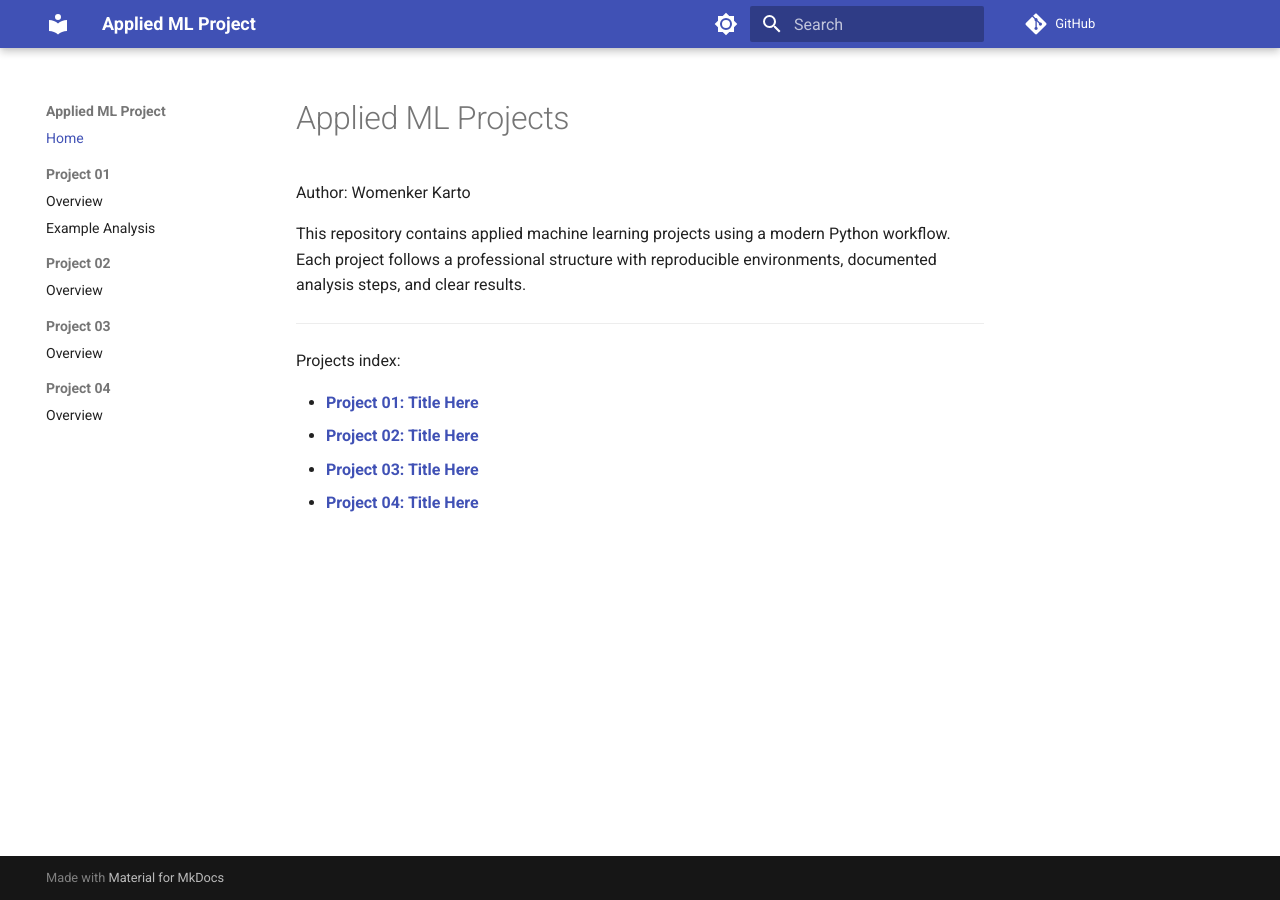
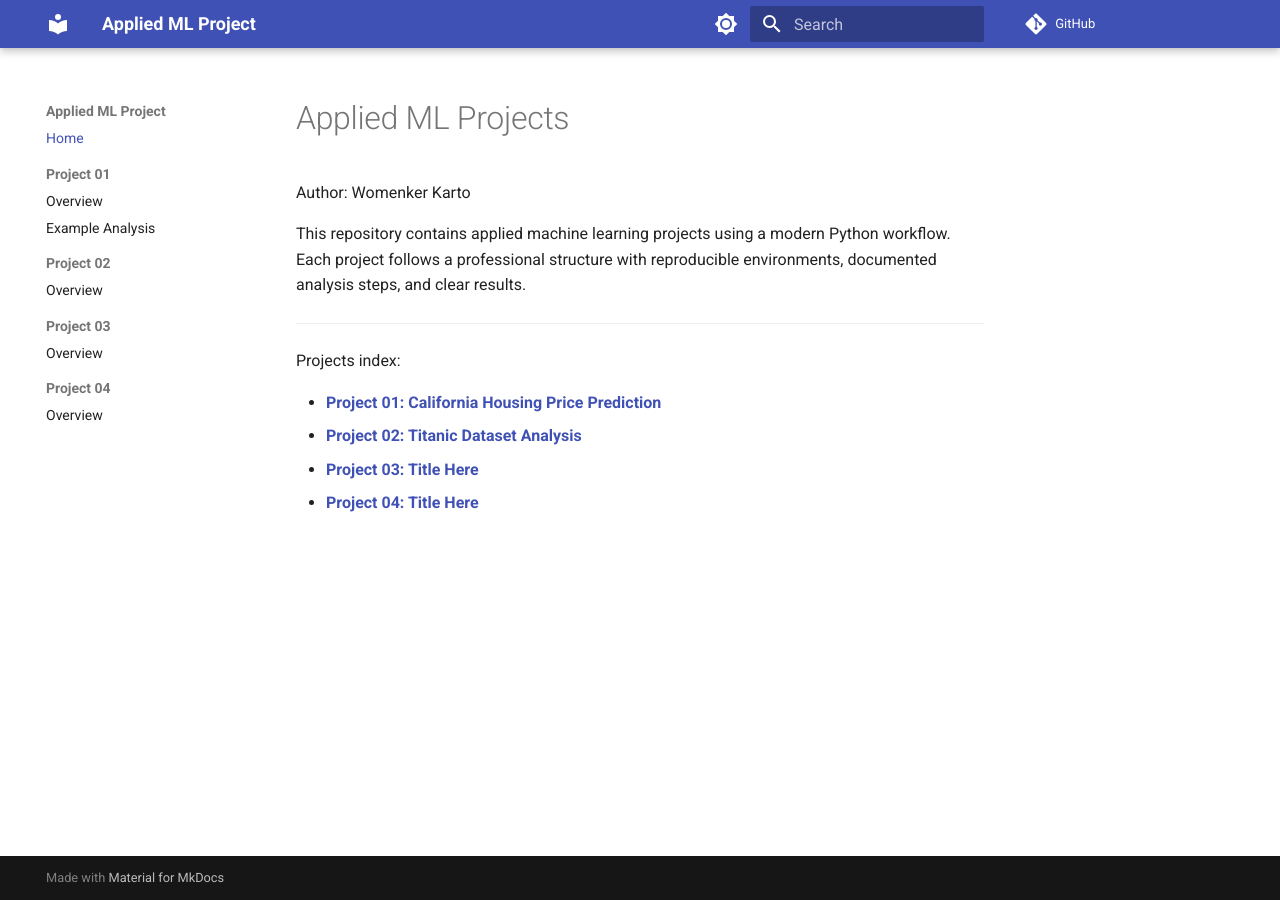
Before and after one commit to wkarto/applied-ml-karto, an MkDocs documentation site: the page built from docs/index.md, in a window 1280 px wide. Built offline with MkDocs 1.6.1 and Material for MkDocs 9.7.7, drawn with Linux system fonts in a browser that asks for light colours; comment, search, counter and statistics services are not loaded.

Commit message:
P2 Updated index.md

```diff
--- a/docs/index.md
+++ b/docs/index.md
@@ -9,7 +9,7 @@ Each project follows a professional structure with reproducible environments, do
 
 Projects index:
 
-- [**Project 01: Title Here**](project01/README.md)
-- [**Project 02: Title Here**](project02/README.md)
+- [**Project 01: California Housing Price Prediction**](project01/README.md)
+- [**Project 02: Titanic Dataset Analysis**](project02/README.md)
 - [**Project 03: Title Here**](project03/README.md)
 - [**Project 04: Title Here**](project04/README.md)
```
